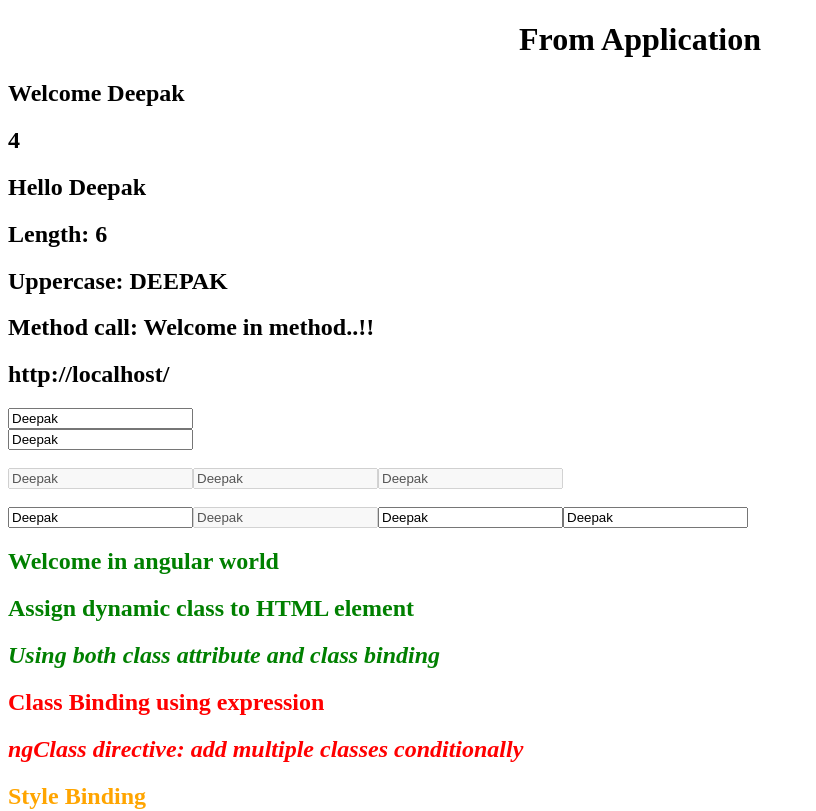
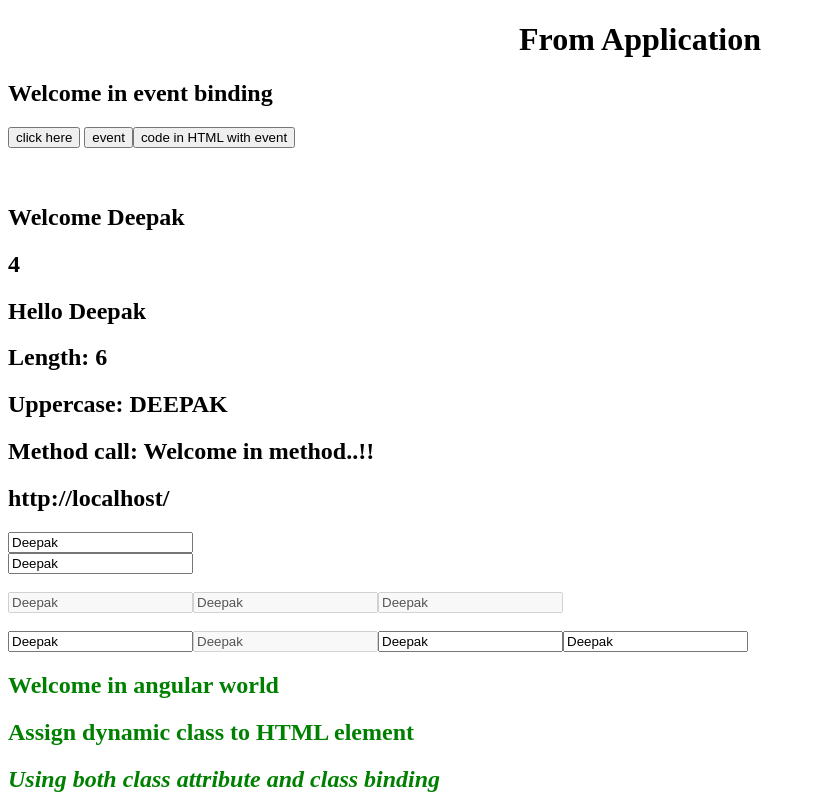
Before and after one commit to aherdipak/Angular, an Angular app in the folder binding/: page / in a window 1280 px wide. Shown: the top 811 px of the page, without its empty margins (0-816 px from the left). Built offline with nearby package versions, Linux system fonts and the light colour scheme.

Commit message:
Event Binding

```diff
--- a/binding/src/app/app.component.html
+++ b/binding/src/app/app.component.html
@@ -1,5 +1,6 @@
 <div style="text-align: center;">
   <h1>From Application</h1>
 </div>
-
+<app-event></app-event>
+<br/><br/><br/>
 <app-test></app-test>
--- a/binding/src/app/app.module.ts
+++ b/binding/src/app/app.module.ts
@@ -4,11 +4,13 @@ import { NgModule } from '@angular/core';
 import { AppRoutingModule } from './app-routing.module';
 import { AppComponent } from './app.component';
 import { TestComponent } from './test/test.component';
+import { EventComponent } from './event/event.component';
 
 @NgModule({
   declarations: [
     AppComponent,
-    TestComponent
+    TestComponent,
+    EventComponent
   ],
   imports: [
     BrowserModule,
--- /dev/null
+++ b/binding/src/app/event/event.component.html
@@ -0,0 +1 @@
+<p>event component works!</p>
--- /dev/null
+++ b/binding/src/app/event/event.component.ts
@@ -0,0 +1,34 @@
+import { Component, OnInit } from '@angular/core';
+
+@Component({
+  selector: 'app-event',
+  template:`
+    <h2> Welcome {{name}} </h2>
+    <button (click)="onClick()"> click here</button>
+    {{message}}
+
+    <button (click)="onClickEvent($event)"> event</button>
+
+    <button (click)="message= 'Welcome Deepak'"> code in HTML with event</button>
+  `,
+  styleUrls: ['./event.component.css']
+})
+export class EventComponent implements OnInit {
+
+  public name = "in event binding";
+  public message = "";
+  onClick(){
+    console.log('Welcome to angular');
+    this.message = 'Welcome to angular';
+  }
+
+  onClickEvent(event){
+    console.log(event);
+  }
+
+  constructor() { }
+
+  ngOnInit(): void {
+  }
+
+}
```
Also changed, not shown: binding/src/app/event/event.component.css (added), 1 other file (tests, documents, lock files or other folders).
